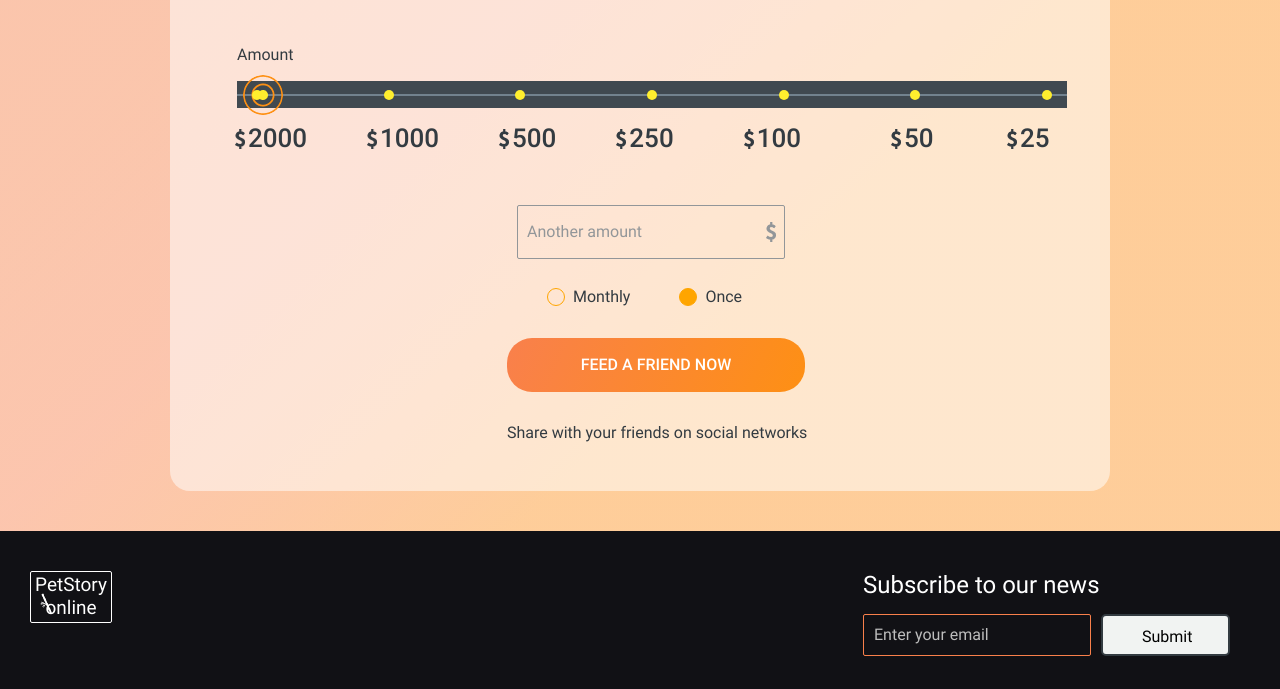
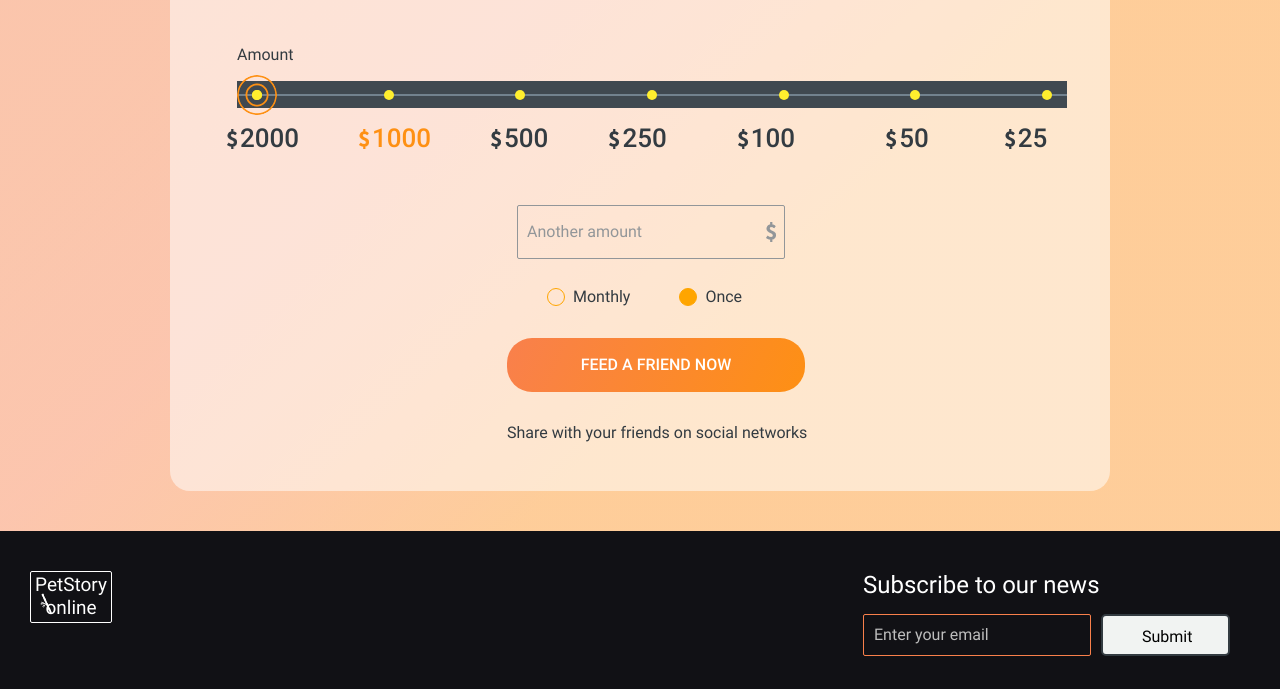
Before and after one commit to Syderi/song-bird, a plain HTML site: page online-zoo/pages/donate/index.html in a window 1280 px wide. Shown: the part 1174-1863 px from the top of the page. Drawn offline with Linux system fonts and the light colour scheme; files whose address does not match are found by name.

Commit message:
fix: donate

```diff
--- a/online-zoo/assets/styles/base/_inputs.scss
+++ b/online-zoo/assets/styles/base/_inputs.scss
@@ -176,6 +176,10 @@
     margin-left: 0px;
     width: 830px;
 }
+  @include media-tablet-interim {
+    margin-left: 20px;
+    width: 560px;
+}
 
 
 
--- a/online-zoo/assets/styles/layouts/_donate.scss
+++ b/online-zoo/assets/styles/layouts/_donate.scss
@@ -17,12 +17,23 @@
     // align-items:flex-start;
     padding: 40px 30px 30px;
   }
+  @include media-tablet-interim {
+    // align-items:flex-start;
+    padding: 35px 20px 35px;
+  }
+  @include media-mobile {
+    // align-items:flex-start;
+    padding: 30px 20px 46px;
+  }
 }
 
 .donate__title {
   @include media-laptop-interim {
     align-self: flex-start;
     max-width: 778px;
+  }
+  @include media-tablet-interim {
+    @include font($size: 2.4rem, $height: 120%, $weight: 400);
   }
 }
 
@@ -32,12 +43,21 @@
   @include media-laptop-interim {
     margin-top: 30px;
   }
+
+  @include media-tablet-interim {
+    // @include font($size: 1.6rem, $height: 140%, $weight: 500);
+    margin-top: 20px;
+  }
 }
 
 .donate__info {
   margin-top: 45px;
   align-self: flex-start;
   color: $color-frend-title;
+  @include media-tablet-interim {
+    // @include font($size: 1.6rem, $height: 140%, $weight: 500);
+    margin-top: 30px;
+  }
 }
 
 .donate__card {
@@ -56,6 +76,12 @@
     max-width: 940px;
     height: auto;
   }
+  @include media-tablet-interim {
+    // @include font($size: 1.6rem, $height: 140%, $weight: 500);
+    margin-top: 30px;
+    max-width: 600px;
+    padding: 30px 0px 30.98px;
+  }
 }
 
 .donate__card__title {
@@ -63,13 +89,12 @@
   color: $color-frend-title;
   @include media-laptop-interim {
     margin-left: 200px;
-    // margin-top: 20px;
-    // max-width: 940px;
   }
   @include media-tablet {
     margin-left: 184px;
-    // margin-top: 20px;
-    // max-width: 940px;
+  }
+  @include media-tablet-interim {
+    margin-left: 69px;
   }
 }
 
@@ -79,6 +104,11 @@
   color: $color-text;
   @include media-laptop-interim {
     margin-top: 10px;
+  }
+  @include media-tablet-interim {
+    text-align: center;
+    width: 100%;
+    margin-top: 20px;
   }
 }
 
@@ -93,6 +123,10 @@
   }
   @include media-laptop-interim {
     padding-left: 150px;
+  }
+  @include media-tablet-interim {
+    margin-top: 50px;
+    padding-left: 27px;
   }
 
   .donate__diet__four {
@@ -132,11 +166,20 @@
   @include media-tablet {
     margin-left: 8px;
   }
-
+  @include media-tablet-interim {
+    margin-top: 38px;
+    margin-left: 0px;
+    width: 600px;
+  }
 
   .donate__slider_title {
     @include font($size: 1.6rem, $height: 140%, $weight: 400);
     color: $color-text;
+    @include media-tablet-interim {
+
+      margin-left: 10px;
+
+    }
   }
 }
 
@@ -148,6 +191,9 @@
   background: $color-range-bg1;
   // padding-bottom: -12.5px;
   // z-index: 2;
+  @include media-tablet-interim {
+    margin-top: 5px;
+  }
 }
 
 .donate__range_label__container {
@@ -162,26 +208,31 @@
   @include media-laptop-interim {
     width: 800px;
     margin-left: 15px;
-// &:first-child{
-//   display: none;
-// }
+  }
+  @include media-tablet-interim {
+    width: 530px;
+    margin-left: 35px;
   }
 }
 
 .donate__range_label {
-  // margin-right: 119.3px;
   height: 10px;
   width: 10px;
   border-radius: 5px;
-  // background: url("./assets/img/png/ellipse.png");
-  // -moz-background: url("../../img/png/Ellipse.png");
-  // background: url("../../assets/img/png/Ellipse.png");
   background: $color-label;
-  // z-index: 1;
   @include media-laptop-interim {
-&:first-child{
+    &:first-child {
       display: none;
     }
+  }
+  @include media-tablet-interim {
+    &:nth-child(2) {
+      display: none;
+    }
+    &:nth-child(3) {
+      display: none;
+    }
+
   }
 }
 
@@ -191,8 +242,12 @@
   display: flex;
   justify-content: space-between;
   @include media-laptop-interim {
-margin-left: 18px;
+    // margin-left: 18px;
     justify-content: flex-start;
+    gap: 60px;
+  }
+  @include media-tablet-interim {
+    margin-left: 0px;
     gap: 60px;
   }
 }
@@ -201,9 +256,23 @@
   width: 72px;
   display: flex;
   align-items: center;
+
+  &:nth-child(3) p {
+    //  display: none;
+    color: $color-frend-title;
+  }
+  &:nth-child(3) div {
+    //  display: none;
+    background: url("../../../assets/img/png/S_value_active.png");
+  }
+
+
   @include media-laptop-interim {
-&:first-child{
+    &:first-child {
       display: none;
+    }
+    &:nth-child(2) {
+      margin-left: 10px;
     }
     &:nth-child(6) {
       margin-left: 10px;
@@ -211,12 +280,44 @@
     &:nth-child(7) {
       margin-left: 30px;
     }
-// &:nth-child(5) {
-//   margin-left: 10px;
-// }
-// &:nth-child(7) {
-//   margin-left: 10px;
-// }
+    &:nth-child(3) p {
+      //  display: none;
+      color: $color-frend-title;
+    }
+    &:nth-child(3) div {
+      //  display: none;
+      background: url("../../../assets/img/png/S_value_active.png");
+    }
+  }
+  @include media-tablet-interim {
+
+    &:nth-child(2) {
+      display: none;
+    }
+    &:nth-child(3) {
+      display: none;
+    }
+    &:nth-child(4) {
+      margin-left: 15px;
+    }
+    &:nth-child(5) {
+      margin-left: 0px;
+    }
+    &:nth-child(6) {
+      margin-left: 0px;
+    }
+    &:nth-child(6) p {
+      //  display: none;
+      color: $color-frend-title;
+    }
+    &:nth-child(6) div {
+      //  display: none;
+      background: url("../../../assets/img/png/S_value_active.png");
+    }
+    &:nth-child(7) {
+      margin-left: 0px;
+    }
+
   }
 
   .donate__s {
--- a/online-zoo/assets/styles/layouts/_footer.scss
+++ b/online-zoo/assets/styles/layouts/_footer.scss
@@ -186,6 +186,7 @@
 }
 
 .footer__nav_donate{
+  padding-bottom: 10px;
   @include media-laptop-interim {
     padding-left: 20px;
   }
--- a/online-zoo/pages/donate/index.html
+++ b/online-zoo/pages/donate/index.html
@@ -104,7 +104,7 @@
                 id="range"
                 min="0"
                 max="280"
-                value="2"
+                value="0"
                 step="1"
               />
               <ul class="donate__range_label__container">
@@ -124,7 +124,7 @@
               <div class="donate__s"></div>
               <p class="donate_value">5000</p>
             </li>
-            <li class="donate__value__wrapper">
+            <li class="donate__value__wrapper donate__value__wrapper_2000">
               <div class="donate__s"></div>
               <p class="donate_value">2000</p>
             </li>
```
Also changed, not shown: online-zoo/assets/img/png/S_value_active.png (added), online-zoo/pages/donate/style.css, online-zoo/pages/main/style.css, 2 other files. Lines whose indentation alone changed are shown as unchanged.
